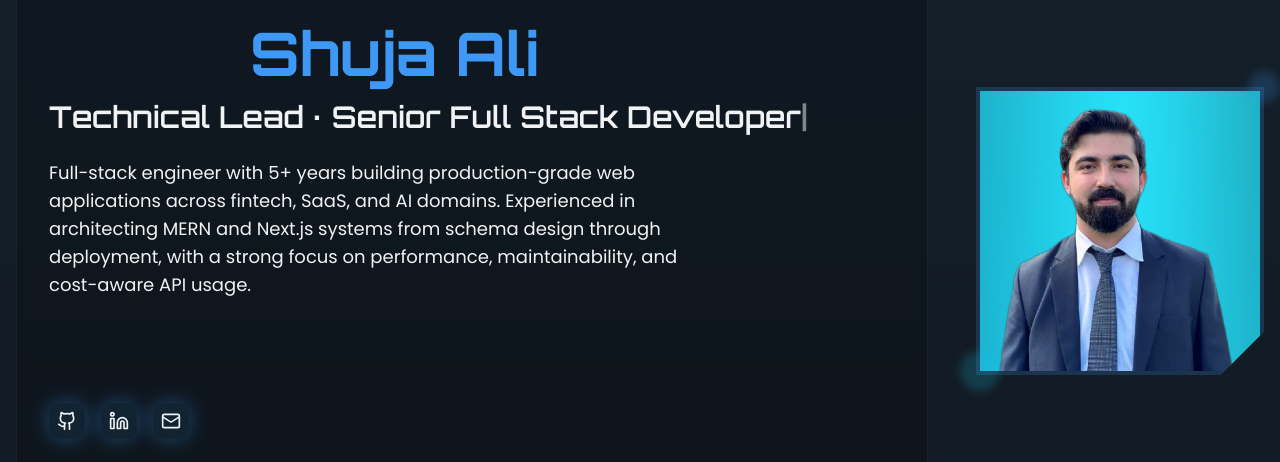
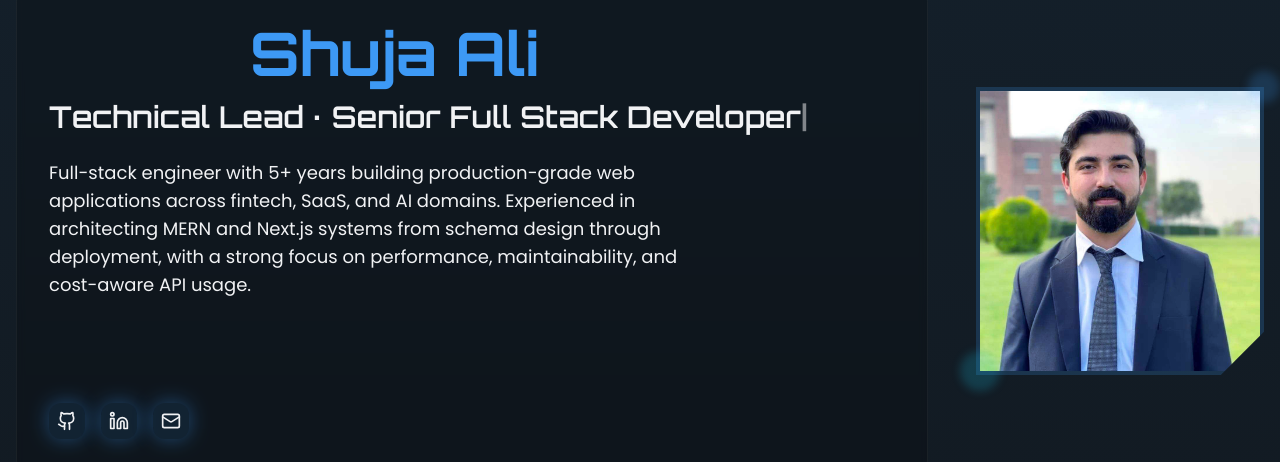
Before and after one commit to shuja990/portfolio-shuja, a Next.js app: page / in a window 1280 px wide. Shown: the part 177-639 px from the top of the page. Built offline with nearby package versions, Linux system fonts and the light colour scheme; no server answers.

Commit message:
feat(hero): restore original profile photo salvaged from remote branch
Co-Authored-By: Claude Fable 5 <noreply@anthropic.com>

```diff
--- a/components/hero.tsx
+++ b/components/hero.tsx
@@ -268,7 +268,7 @@ const Hero = () => {
                     </div>
                   )}
                   <Image
-                    src="/images/profile-photo.png"
+                    src="/images/profile-photo.jpg"
                     alt="Shuja Ali - Full Stack Developer"
                     fill
                     className={`object-cover transition-opacity duration-500 ${imageLoaded ? "opacity-100" : "opacity-0"}`}
```
Also changed, not shown: public/images/profile-photo.jpg (added), public/images/profile-photo.png (deleted).
